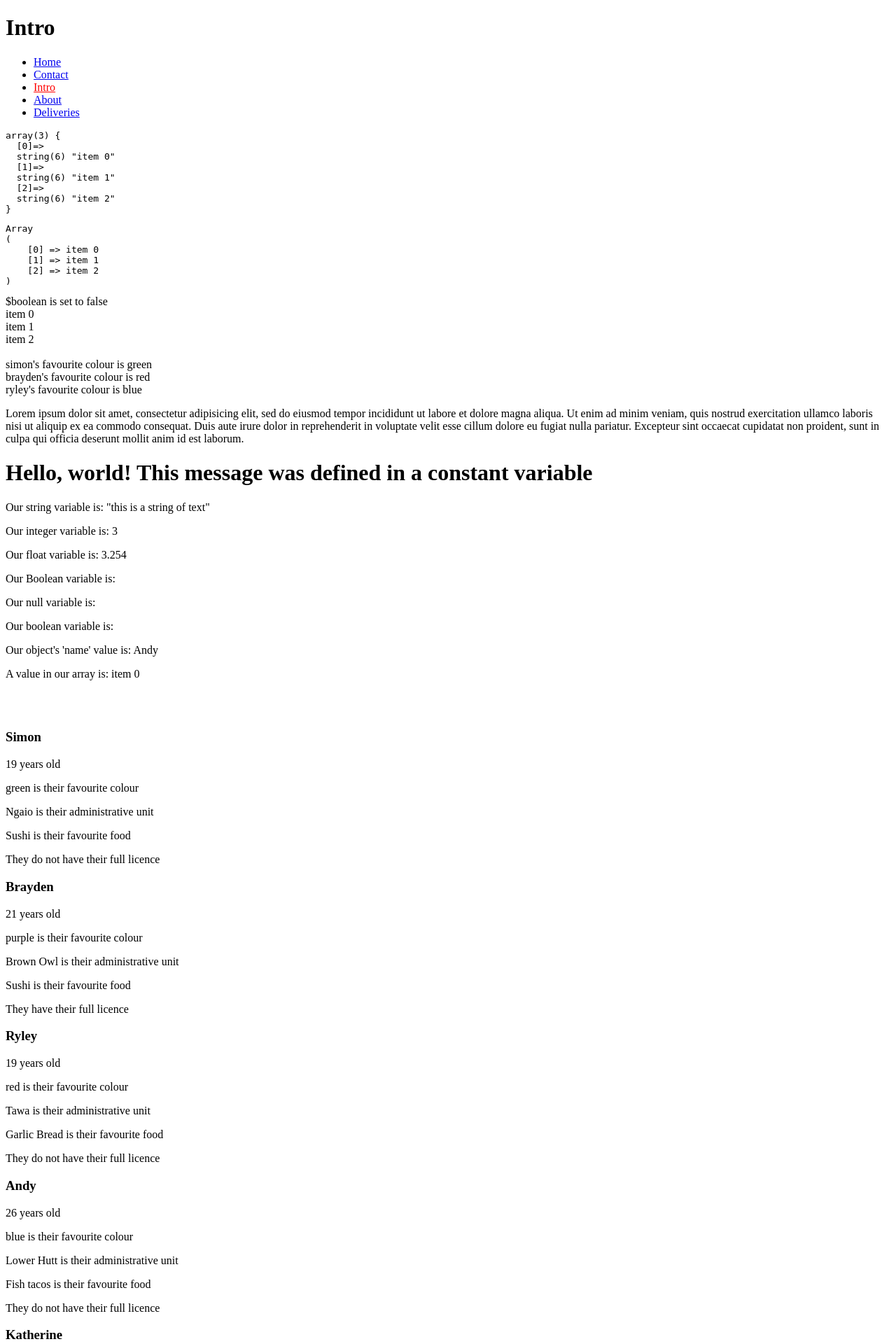
After one commit to andybaaall/phpIntro, a PHP site: page /intro.php in a window 1280 px wide. The commit adds this page. Shown: the top 1920 px of the page at 70% size. Run offline with PHP 8.4, Linux system fonts and the light colour scheme.

Commit message:
templates, associative arrays, loops and endX; syntax

```diff
--- /dev/null
+++ b/about.php
@@ -0,0 +1,6 @@
+<?php
+	$title = 'About';
+	include ('templates/header.php');
+?>
+
+<?php include ('templates/footer.php'); ?>
--- /dev/null
+++ b/contact.php
@@ -0,0 +1,6 @@
+<?php
+	$title = 'Contact';
+	include ('templates/header.php');
+?>
+
+<?php include ('templates/footer.php'); ?>
--- /dev/null
+++ b/css/master.css
@@ -0,0 +1,3 @@
+.active {
+  color: red;
+}
--- /dev/null
+++ b/deliveries.php
@@ -0,0 +1,6 @@
+<?php
+	$title = 'Deliveries';
+	include ('templates/header.php');
+?>
+
+<?php include ('templates/footer.php'); ?>
--- /dev/null
+++ b/intro.php
@@ -0,0 +1,224 @@
+<!-- so we can write html in a php file, but we cannot write php in an html file  -->
+<!-- furthermore, php files will only render html if they're delivered through a server  -->
+
+<!-- if the server contains both an html and php file called 'index', the html file will be prioritised -->
+<!-- we're only ever going to be writing .php files; get out of the habit of writing 'index.html', 'about.html' etc -->
+<?php
+	// php goes inside this tag, which indicates that we're writing php, rather than html
+	// anything we want to happen on load is going to go in this first php tag
+	// (because php is a synchronous language)
+
+	// display_errors
+	// post_max_size
+	// upload_max_filesize
+	//
+	// these values can be edited in <Configuration File (php.ini) Path> eg. /etc/php/7.0/apache2
+	// 'sudo nano -c php.ini' (-c tells us which line we're editing)
+
+	$title = 'Intro';
+	require('templates/header.php');
+
+	// phpinfo();
+
+	// $phpinfo 		// there are no reserved words in PHP!
+	$title = 'Introduction to PHP';
+
+	$string 	= '"this is a string of text"';
+	$integer 	= 3;		// whole numbers only
+	$float 		= 3.254;	// anything that's not a whole number
+	$boolean 	= false;
+
+	$array 		= array('item 0', 'item 1', 'item 2');
+
+		// objects in php
+		class Me {
+			function Me(){
+				$this->name = 'Andy';
+				$this->gender = 'Male';
+			}
+		}
+
+		$myself = new Me();
+		// echo $myself->name;
+
+		// null
+		// null != nothing
+		$null = null;
+
+		// constants
+		define('PAGE_HEADER', 'Hello, world! This message was defined in a constant variable');	// define(); takes two values: an element's name, and the value we want to define
+
+	// var dumping
+	echo '<pre>';
+	var_dump($array);
+	echo '</pre>';
+
+	// printing
+	echo '<pre>';
+	print_r($array);
+	echo '</pre>';
+
+	// die();
+	// die($string);	// this line prints out $string, then stops the script. Kind of like 'pause' in Chrome
+
+	// if / else in php
+	if ($boolean === true) {
+		echo '$boolean is set to true';
+	} else {
+		echo '$boolean is set to false';
+	}
+
+	// // loops in php
+	// // php entities don't have a .length property, so we use the count() function
+	// https://www.php.net/manual/en/function.count.php
+
+	for ($i=0; $i < count($array); $i++) {
+		echo '<br>';
+		echo $array[$i];
+	}
+
+	// associative arrays!
+	// kind of like index cards!
+	// we can re-use our keys in other arrays
+	// furthermore, we can nest associative arrays -
+	// the key 'simon' could take the value array('colour' => red etc. etc.);
+	echo '<br>';
+	$favouriteColours = array(
+		'simon' => 'green',
+		'brayden' => 'red',
+		'ryley' => 'blue'
+	);
+
+	// when we're working with associative arrays, we're going to use foreach() a lot
+	foreach($favouriteColours as $person => $value){
+		echo '<br>';
+		echo $person . '\'s favourite colour is ' . $value; // (we concatenate in php using .)
+	}
+
+	// foreach() takes up to three args - an array, the key, and the value.
+	// if there are only two args, the first value will be the array and the second will be the value
+	// if there are three args, the first value will be the array, the second will be the key, and the third will be the value
+	// the first two args are separated by 'as'; the second two are separated by '=>'
+
+	// objects are hecka clunky in php, so we're just going to use assoc. arrays from now on:
+	$class = array(
+		'Simon' => array(
+			'age' => 19,
+			'colour' => 'green',
+			'food' => 'Sushi',
+			'town' => 'Ngaio',
+			'fullLicence' => false
+		),
+		'Brayden' => array(
+			'age' => 21,
+			'colour' => 'purple',
+			'food' => 'Sushi',
+			'town' => 'Brown Owl',
+			'fullLicence' => true
+		),
+		'Ryley' => array(
+			'age' => 19,
+			'colour' => 'red',
+			'food' => 'Garlic Bread',
+			'town' => 'Tawa',
+			'fullLicence' => false
+		),
+		'Andy' => array(
+			'age' => 26,
+			'colour' => 'blue',
+			'food' => 'Fish tacos',
+			'town' => 'Lower Hutt',
+			'fullLicence' => false
+		),
+		'Katherine' => array(
+		  'age' => 18,
+		  'colour' => 'Purple',
+		  'food' => 'Pizza',
+		  'town' => 'Tawa',
+		  'fullLicence' => true
+		),
+		'Larissa' => array(
+		  'age' => 19,
+		  'colour' => ' kagreen',
+		  'food' => 'food',
+		  'town' => 'wadestown',
+		  'fullLicence' => false
+		),
+		'Sophie' => array(
+			'age' => 32,
+			'colour' => 'peach',
+			'food' => 'avocado',
+			'town' => 'paraparaumu',
+			'fullLicence' => true
+		),
+		'Annie' => array(
+			'age' => 17,
+			'colour' => 'blue',
+			'food' => 'pizza',
+			'town' => 'Taita',
+			'fullLicence' => false
+		)
+	);
+
+?>
+
+<!DOCTYPE html>
+<html lang="en" dir="ltr">
+	<head>
+		<meta charset="utf-8">
+		<title><?php echo $title ?></title>
+	</head>
+	<body>
+		<?php
+			// look out for stuff like this:
+			// Parse error: syntax error, unexpected 'echo' (T_ECHO), expecting ',' or ';' in /var/www/html/phpIntro/index.php on line 31
+			// often you're looking for an error on the line above the one that threw the error
+
+
+			echo '<p>Lorem ipsum dolor sit amet, consectetur adipisicing elit, sed do eiusmod tempor incididunt ut labore et dolore magna aliqua. Ut enim ad minim veniam, quis nostrud exercitation ullamco laboris nisi ut aliquip ex ea commodo consequat. Duis aute irure dolor in reprehenderit in voluptate velit esse cillum dolore eu fugiat nulla pariatur. Excepteur sint occaecat cupidatat non proident, sunt in culpa qui officia deserunt mollit anim id est laborum.</p>';
+		?>
+
+		<h1> <?php echo PAGE_HEADER; ?> </h1>
+		<p>Our string variable is: <?php echo $string; ?></p>
+		<p>Our integer variable is: <?php echo $integer; ?></p>
+		<p>Our float variable is: <?php echo $float; ?></p>
+		<p>Our Boolean variable is: <?php echo $boolean; ?></p>
+		<p>Our null variable is: <?php echo $null; ?></p>
+		<p>Our boolean variable is: <?php echo $boolean; ?></p>
+		<p>Our object's 'name' value is: <?php echo $myself->name; ?></p>
+		<p>A value in our array is: <?php echo $array[0]; ?></p>
+		<br>
+		<br>
+
+		<!-- here's one way of rendering information in a PHP array in your HTML -->
+		<?php
+			// foreach($class as $classMember => $details){
+			// 	echo '<div>';
+			// 	echo $classMember;
+			// 	echo ' ' . $details['age'] . ' years old';
+			// 	echo '</div>';
+			// }
+		?>
+
+		 <!-- ... and here's a more elegant way -->
+		<?php foreach($class as $classMember => $details): ?>
+			<h3><?php echo $classMember; ?></h3>
+			<p><?php echo $details['age']; ?> years old</p>
+			<p><?php echo $details['colour']; ?> is their favourite colour</p>
+			<p><?php echo $details['town']; ?> is their administrative unit</p>
+			<p><?php echo $details['food']; ?> is their favourite food</p>
+
+			<?php if ($details['fullLicence'] === true): ?>
+				<p>They have their full licence</p>
+
+		 	<?php else: ?> <!-- we don't need to close 'else:'; that's covered by 'endif;' -->
+				<p>They do not have their full licence</p>
+			<?php endif; ?>
+		<?php endforeach; ?>
+
+
+
+
+
+	</body>
+</html>
--- /dev/null
+++ b/templates/header.php
@@ -0,0 +1,11 @@
+<!DOCTYPE html>
+<html lang="en" dir="ltr">
+	<head>
+		<meta charset="utf-8">
+		<title><?php echo $title ?></title>
+		<link rel="stylesheet" href="css/master.css">
+	</head>
+	<body>
+		<h1><?php echo $title ?></h1>
+		<!-- templates can refer to one another!  -->
+		<?php include('templates/navigation.php') ?>
--- /dev/null
+++ b/templates/navigation.php
@@ -0,0 +1,7 @@
+<ul>
+	<li><a class="<?php if($title === 'Home'){echo 'active';} ?>" href="index.php">Home</a></li>
+	<li><a class="<?php if($title === 'Contact'){echo 'active';} ?>" href="contact.php">Contact</a></li>
+	<li><a class="<?php if($title === 'Intro'){echo 'active';} ?>" href="intro.php">Intro</a></li>
+	<li><a class="<?php if($title === 'About'){echo 'active';} ?>" href="about.php">About</a></li>
+	<li><a class="<?php if($title === 'Deliveries'){echo 'active';} ?>" href="deliveries.php">Deliveries</a></li>
+</ul>
```
Also changed, not shown: index.php (+24 -84 lines), templates/footer.php (added, +7 -0 lines).
